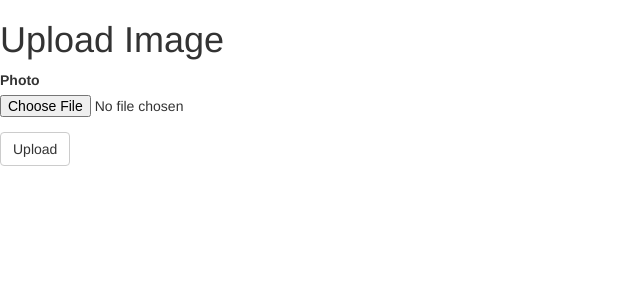
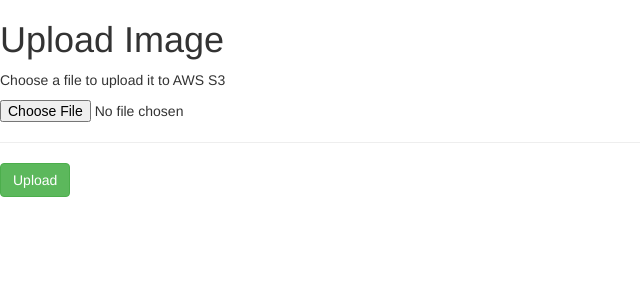
Before and after one commit to s3752703/myblog, a Flask app: page /upload_image in a window 1280 px wide. Shown: the part 52-352 px from the top of the page, without its empty margins (0-640 px from the left). Run offline with Flask 2, Linux system fonts and the light colour scheme; the visitor is signed in with stand-in values (Sample User, id 1); data comes from the database, SQL or seed files in the repository; both versions use the stored data as it was after the commit; parts of the project's set-up code (start-up, migrations or seed data) failed here and were passed over; some libraries are stand-ins or nearby versions.

Commit message:
Integrate S3 upload

```diff
--- a/myblog/app/__init__.py
+++ b/myblog/app/__init__.py
@@ -10,8 +10,11 @@ app = Flask(__name__)
 app.config.from_object(Config)
 #app.config['UPLOADED_PHOTOS_DEST'] = 'uploads/photos'
 db = SQLAlchemy(app)
+
+#this configure is for local hosting we won't be using this
 photos = UploadSet('photos', IMAGES)
 configure_uploads(app, photos)
+
 migrate = Migrate(app, db)
 login = LoginManager(app)
 login.login_view = 'login'
--- a/myblog/app/routes.py
+++ b/myblog/app/routes.py
@@ -1,3 +1,4 @@
+import os
 from ast import Not
 from distutils.log import Log
 from flask import render_template, flash, redirect, url_for,request
@@ -6,9 +7,21 @@ from app.forms import LoginForm, RegistForm , ProfileEditingForm, PostingForm,Up
 from flask_login import current_user,login_user,logout_user,login_required
 from app.models import User,Post, Images
 from werkzeug.urls import url_parse
+from werkzeug.utils import secure_filename
 from datetime import datetime
 from app.forms import EmptyForm
+import boto3
 
+s3_client = boto3.client('s3', aws_access_key_id = app.config['S3_KEY'],
+                        aws_secret_access_key= app.config['S3_SECRET'],
+                        aws_session_token = app.config['S3_SESSION_TOKEN']
+                        )
+s3_resources = boto3.resource('s3', aws_access_key_id = app.config['S3_KEY'],
+                        aws_secret_access_key= app.config['S3_SECRET'],
+                        aws_session_token = app.config['S3_SESSION_TOKEN']
+                        )
+
+BUCKET_NAME='mybloghost'
 @app.route('/',methods=['GET', 'POST'])
 @app.route('/index', methods=['GET', 'POST'])
 @login_required
@@ -29,8 +42,8 @@ def index():
     prev_url = url_for('index', page=posts.prev_num) \
         if posts.has_prev else None
     return render_template('index.html', title='Home', form=form,
-                           posts=posts.items, next_url=next_url,
-                           prev_url=prev_url)
+                        posts=posts.items, next_url=next_url,
+                        prev_url=prev_url)
 
 @app.route('/login', methods=['GET', 'POST'])
 def login():
@@ -157,12 +170,16 @@ def explore():
         if posts.has_prev else None
     return render_template("explore.html", title='Explore', posts=posts.items,next_url=next_url, prev_url=prev_url)
 
+
 @app.route('/upload_image',methods=['GET','POST'])
 @login_required
 def upload_image():
+    """
     form = UploadImageForm()
     if form.validate_on_submit():
-        filename = photos.save(form.photo.data)
+
+        #filename = photos.save(form.photo.data)
+        filename = form.photo.data
         image = Images(user_id = current_user.id,image_uri=filename)
         db.session.add(image)
         db.session.commit()
@@ -170,8 +187,35 @@ def upload_image():
     else:
         file_url = None
     return render_template("upload_image.html",title="Upload Image",form = form)
+    """
 
-@app.route('/gallery',methods=['GET','POST'])
+    msg = ""
+    if request.method == 'POST':
+        img = request.files['file']
+        if img:
+            filename = secure_filename(img.filename)
+
+            img.save(filename)
+            if filename != '':
+                file_ext = os.path.splitext(filename)[1]
+                if file_ext not in app.config['UPLOAD_EXTENSIONS']:
+                    flash("Image only")
+                    return render_template("upload_image.html",msg ="Image only!")
+
+            s3_client.upload_file(
+                    Bucket = BUCKET_NAME,
+                    Filename=filename,
+                    Key = filename
+                )
+            msg = "Upload Done ! "
+            image = Images(user_id = current_user.id,image_uri=filename)
+            db.session.add(image)
+            db.session.commit()
+
+
+    return render_template("upload_image.html",msg =msg)
+
+@app.route('/gallery',methods=['GET'])
 @login_required
 def gallery():
     imgs = Images.query.filter_by(user_id=current_user.id)
--- a/myblog/app/templates/base_page.html
+++ b/myblog/app/templates/base_page.html
@@ -2,6 +2,7 @@
 {% extends 'bootstrap/base.html' %} {% block title %} {% if title %}{{ title }}
 - Microblog{% else %}Welcome to Microblog{% endif %} {% endblock %} {% block
 navbar %}
+
 <nav class="navbar navbar-default">
   <div class="container">
     <div class="navbar-header">
--- a/myblog/app/templates/gallery.html
+++ b/myblog/app/templates/gallery.html
@@ -3,7 +3,7 @@ content %}
 <h1>Image Gallery</h1>
   <div class="cx" style="background-color:#fff;">
     {% for path in paths %}
-    <img src='file://wsl$24/Ubuntu-20.04/home/ductran/myblog/uploads/photos/{{path}}' height=200 width=200 onclick="clicked_img(this)" >
+    <img src="wsl%24/Ubuntu-20.04/home/ductran/myblog/uploads/photos/{{path}}" height=200 width=200 onclick="clicked_img(this)" >
     {% endfor %}
   </div>
 </body>
--- a/myblog/app/templates/upload_image.html
+++ b/myblog/app/templates/upload_image.html
@@ -1,8 +1,9 @@
-{% extends "base_page.html" %} {% import 'bootstrap/wtf.html' as wtf %} {% block
-content %}
+{% extends "base_page.html" %} {% block content %}
 <h1>Upload Image</h1>
-<div class="row">
-  <div class="col-md-4">{{ wtf.quick_form(form) }}</div>
-</div>
-
-{% endblock %}
+<form action="/upload_image" method="post" enctype="multipart/form-data">
+  <p class="card-text">Choose a file to upload it to AWS S3</p>
+  <input type="file" name="file" value="file" />
+  <hr />
+  <input type="submit" name="upload" value="Upload" class="btn btn-success" />
+</form>
+{{msg}} {% endblock %}
```
Also changed, not shown: myblog/config.py (+7 -1 lines), myblog/myblog.db, myblog/turingmachine.jpg (added), 1 other file.
